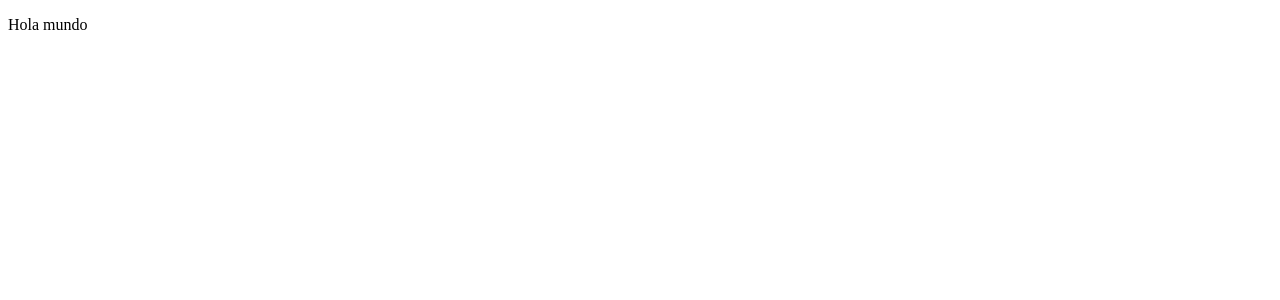
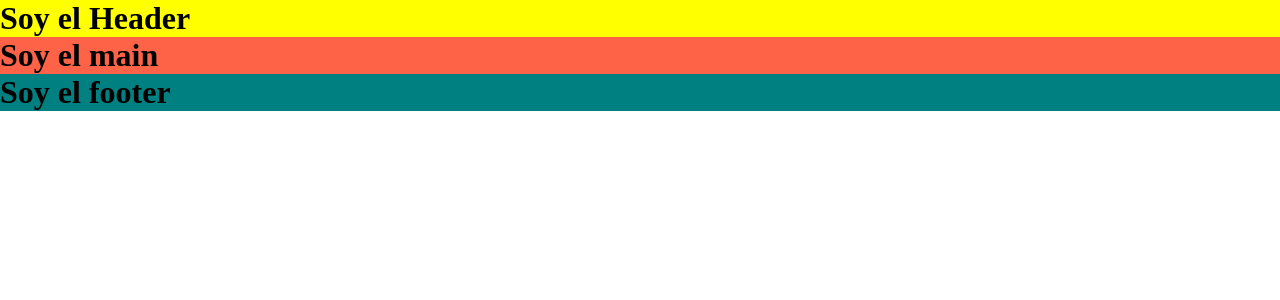
Before and after one commit to BarrientosGa/React-js, a React (Create React App) app: page / in a window 1280 px wide. Shown: the top 300 px of the page. Built offline with nearby package versions, Linux system fonts and the light colour scheme.

Commit message:
creando pagina basica

```diff
--- /dev/null
+++ b/src/App.js
@@ -0,0 +1,15 @@
+import Header from "./Header"
+import Footer from "./Footer"
+import Main from "./main"
+
+const App =() => {
+    return(
+        <>
+            <Header/>
+            <Main/>
+            <Footer/>
+        </>
+    )
+}
+
+export default App
--- /dev/null
+++ b/src/Footer.js
@@ -0,0 +1,8 @@
+const Footer = () => {
+    return (
+        <footer className="footer">
+            <h1> Soy el footer</h1>
+        </footer>
+    )
+}
+export default Footer
--- /dev/null
+++ b/src/Header.js
@@ -0,0 +1,8 @@
+const Header = () => {
+    return(
+        <header className="header">
+            <h1>Soy el Header</h1>
+        </header>
+    )
+}
+export default Header
--- /dev/null
+++ b/src/estilos.css
@@ -0,0 +1,14 @@
+*{
+    margin: 0;
+    padding: 0;
+    box-sizing: border-box;
+}
+.header{
+    background-color: yellow;
+}
+.main{
+    background-color: tomato;
+}
+.footer{
+    background-color: teal;
+}
--- a/src/index.js
+++ b/src/index.js
@@ -1,4 +1,6 @@
 import React from "react"
 import ReactDOM from "react-dom"
-const Elemento =() => <p>Hola mundo</p>
-ReactDOM.render(<Elemento/>,document.getElementById("root"))
+import App from "./App"
+import "./estilos.css"
+
+ReactDOM.render(<App/>,document.getElementById("root"))
--- /dev/null
+++ b/src/main.js
@@ -0,0 +1,8 @@
+const Main = () =>{
+    return(
+        <main className="main">
+            <h1>Soy el main</h1>
+        </main>
+    )
+}
+export default Main
```
